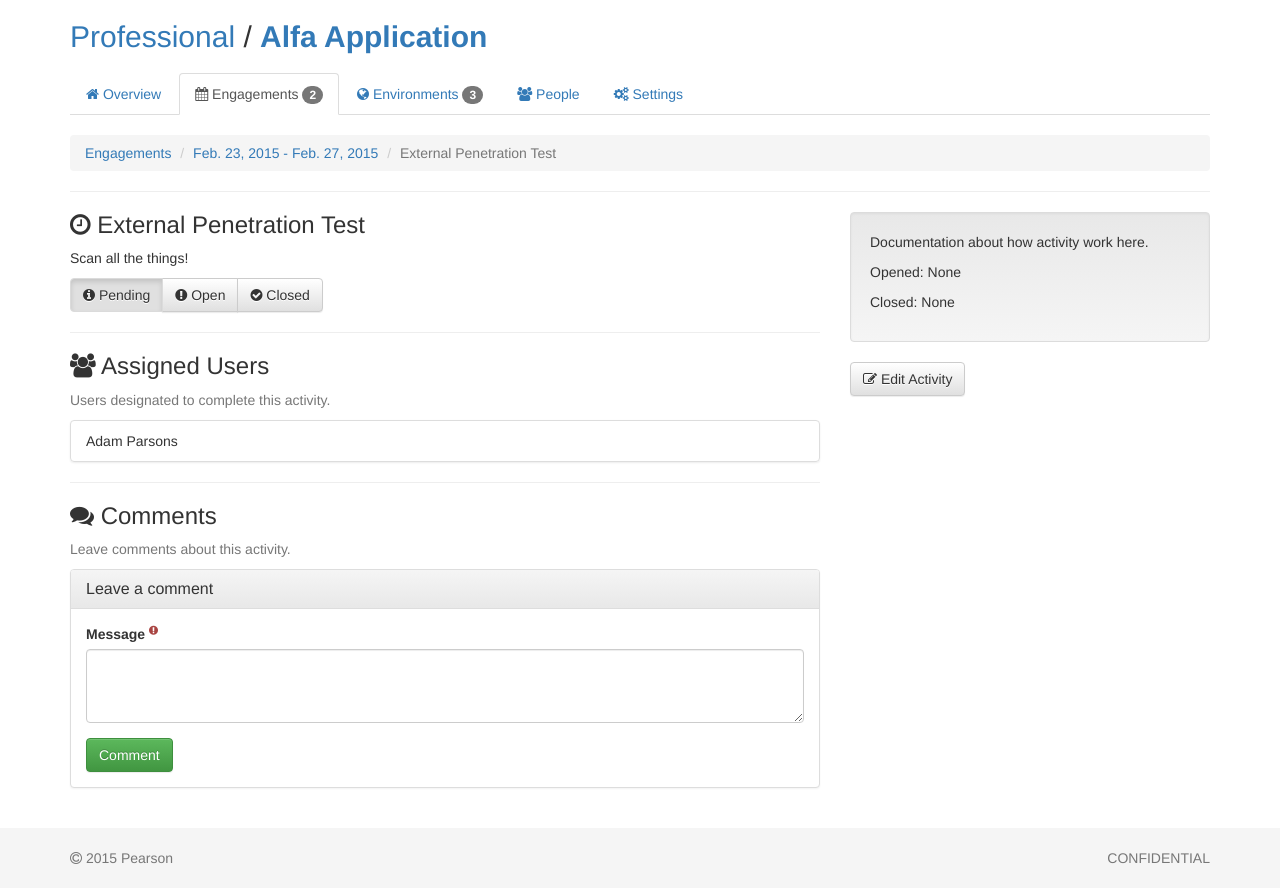
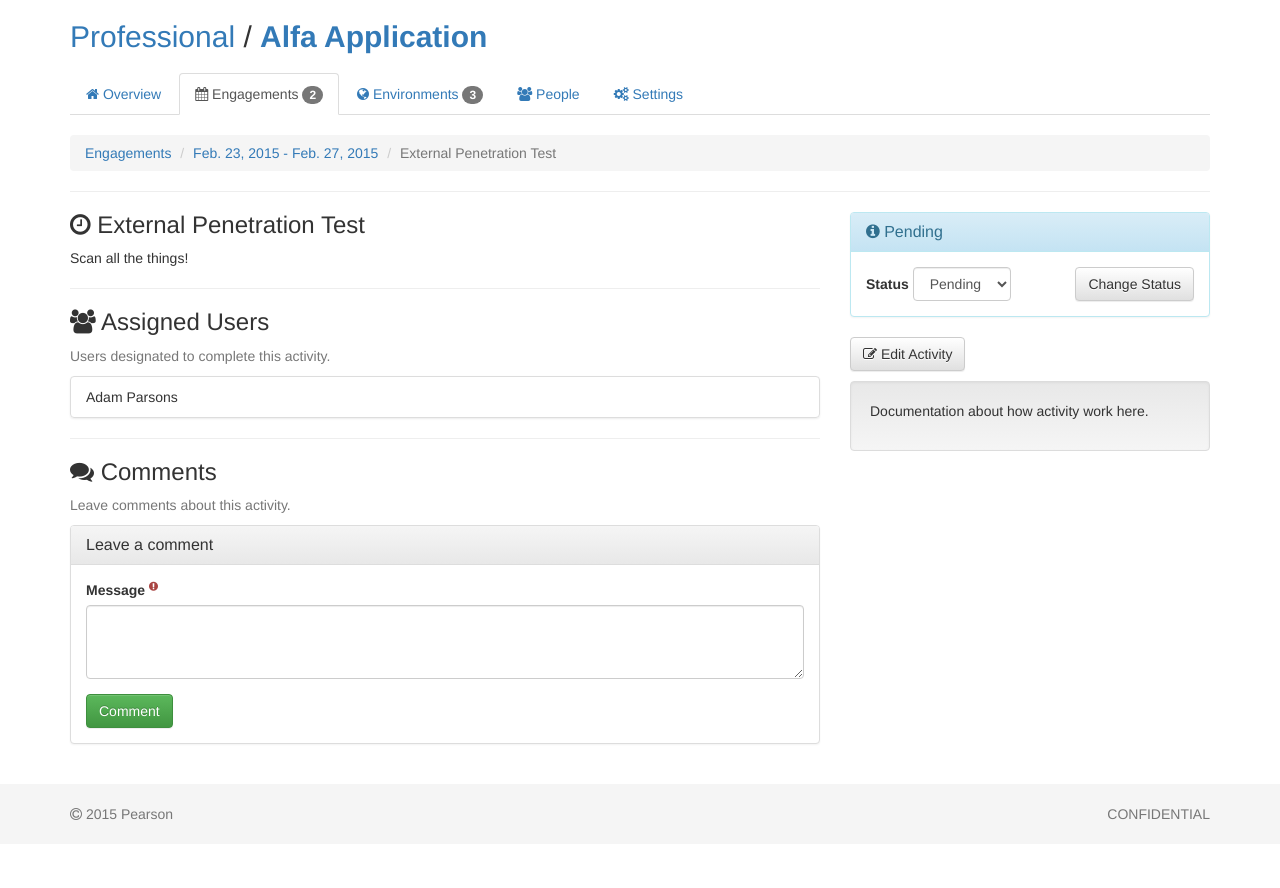
Before and after one commit to aparsons/bag-of-holding, a Django app: page /tracker/activities/1/ in a window 1280 px wide. Shown: the part 51-939 px from the top of the page. After the commit the page ends 871 px from the top, so only its background shows below. Run offline with Django 3.2, Linux system fonts and the light colour scheme; a user stored in the database is signed in; data comes from the database, SQL or seed files in the repository; data that the repository does not hold is empty; some libraries are stand-ins or nearby versions.

Commit message:
Added working change status button, activity documentation

```diff
--- a/appsec/appsec/templates/forms/form_snippet.html
+++ b/appsec/appsec/templates/forms/form_snippet.html
@@ -1,6 +1,6 @@
 {% load widget_tweaks %}
 <div class="form-group{% if control.errors %} has-error has-feedback{% endif %}{% if class %} {{ class }}{% endif %}">
-  <label class="control-label" for="{{ control.id_for_label }}">{{ control.label }}{% if control.field.required %} <sup><span class="fa fa-exclamation-circle text-danger"></span></sup>{% endif %}</label>
+  <label class="control-label" for="{{ control.id_for_label }}">{{ control.label }}{% if control.field.required and required != False %} <sup><span class="fa fa-exclamation-circle text-danger"></span></sup>{% endif %}</label>
   {{ control | add_class:"form-control" }}
   {% if control.errors %}
   {% for error in control.errors %}
--- a/appsec/tracker/forms.py
+++ b/appsec/tracker/forms.py
@@ -196,6 +196,12 @@ class EngagementEditForm(forms.ModelForm):
                 self.add_error('end_date', "End date cannot be before start date.")
 
 
+class EngagementStatusForm(forms.ModelForm):
+    class Meta:
+        model = Engagement
+        fields = ['status']
+
+
 class EngagementDeleteForm(forms.ModelForm):
     class Meta:
         model = Engagement
@@ -237,10 +243,10 @@ class ActivityEditForm(forms.ModelForm):
         }
 
 
-class ActivityDeleteForm(forms.ModelForm):
+class ActivityStatusForm(forms.ModelForm):
     class Meta:
         model = Activity
-        fields = []
+        fields = ['status']
 
 
 class ActivityCommentAddForm(forms.ModelForm):
@@ -252,6 +258,12 @@ class ActivityCommentAddForm(forms.ModelForm):
         }
 
 
+class ActivityDeleteForm(forms.ModelForm):
+    class Meta:
+        model = Activity
+        fields = []
+
+
 # Person
 
 class PersonAddForm(forms.ModelForm):
--- a/appsec/tracker/templates/tracker/activities/detail.html
+++ b/appsec/tracker/templates/tracker/activities/detail.html
@@ -16,12 +16,6 @@
     <h3 class="no-margin-top"><span class="fa fa-clock-o" aria-hidden="true"></span> {{ activity.activity_type.name }}</h3>
     {% if activity.description %}<p>{{ activity.description }}</p>{% endif %}
 
-    <div class="btn-group" role="group" aria-label="status">
-      <a href="#" class="btn btn-default{% if activity.is_pending %} active{% endif %}" role="button"><span class="fa fa-info-circle" aria-hidden="true"></span><span class="hidden-xs"> Pending</span></a>
-      <a href="#" class="btn btn-default{% if activity.is_open %} active{% endif %}" role="button"><span class="fa fa-exclamation-circle" aria-hidden="true"></span><span class="hidden-xs"> Open</span></a>
-      <a href="#" class="btn btn-default{% if activity.is_closed %} active{% endif %}" role="button"><span class="fa fa-check-circle" aria-hidden="true"></span><span class="hidden-xs"> Closed</span></a>
-    </div>
-
     <hr>
 
     <h3><span class="fa fa-users" aria-hidden="true"></span> Assigned Users</h3>
@@ -33,6 +27,12 @@
       <li class="list-group-item list-group-item-danger">No users have been assigned to this activity</li>
       {% endfor %}
     </ul>
+
+    {% if activity.activity_type.documentation %}
+    <hr>
+    <h3><span class="fa fa-file-text-o" aria-hidden="true"></span> {{ activity.activity_type.name }} Documentation</h3>
+    <p>{{ activity.activity_type.documentation }}</p>
+    {% endif %}
 
     <hr>
 
@@ -61,12 +61,34 @@
     </div>
   </div>
   <div class="col-md-4">
+    <div class="panel {% if activity.is_pending %}panel-info{% elif activity.is_open %}panel-primary{% elif activity.is_closed %}panel-success{% endif %} hidden-sm hidden-xs">
+      <div class="panel-heading">
+        <h4 class="panel-title">{% if activity.is_pending %}<span class="fa fa-info-circle" aria-hidden="true"></span>{% elif activity.is_open %}<span class="fa fa-exclamation-circle" aria-hidden="true"></span>{% elif activity.is_closed %}<span class="fa fa-check-circle" aria-hidden="true"></span>{% endif %} {{ activity.get_status_display }}</h4>
+      </div>
+      <div class="panel-body">
+        <form method="post" action="{% url 'tracker:activity.status' activity.id %}" class="form-inline">
+          {% csrf_token %}
+          {% include "forms/form_snippet.html" with control=status_form.status required=False %}
+          <button class="btn btn-default pull-right" type="submit">Change Status</button>
+        </form>
+      </div>
+      {% if activity.open_date or activity.close_date %}
+      <ul class="list-group">
+        {% if activity.open_date %}
+        <li class="list-group-item"><strong>Opened:</strong> <span data-toggle="tooltip" data-placement="bottom" title="{{ activity.open_date }}">{{ activity.open_date|naturaltime }}</span></li>
+        {% endif %}
+        {% if activity.close_date %}
+        <li class="list-group-item"><strong>Closed:</strong> <span data-toggle="tooltip" data-placement="bottom" title="{{ activity.close_date }}">{{ activity.close_date|naturaltime }}</span></li>
+        {% endif %}
+      </ul>
+      {% endif %}
+    </div>
+
+    <p><a href="{% url 'tracker:activity.edit' activity.id %}" class="btn btn-default" role="button"><span class="fa fa-pencil-square-o" aria-hidden="true"></span> Edit Activity</a></p>
+
     <div class="well hidden-sm hidden-xs">
       <p>Documentation about how activity work here.</p>
-      <p>Opened: {{ activity.open_date }}</p>
-      <p>Closed: {{ activity.close_date }}</p>
     </div>
-    <a href="{% url 'tracker:activity.edit' activity.id %}" class="btn btn-default" role="button"><span class="fa fa-pencil-square-o" aria-hidden="true"></span> Edit Activity</a>
   </div>
 </div>
 {% endblock activity_content %}
--- a/appsec/tracker/urls.py
+++ b/appsec/tracker/urls.py
@@ -44,17 +44,21 @@ urlpatterns = patterns('',
     url(r'^environments/(?P<environment_id>\d+)/edit/danger/$', views.environment_edit_danger, name='environment.edit.danger'),
     url(r'^environments/(?P<environment_id>\d+)/delete/$', views.environment_delete, name='environment.delete'),
 
-    # Engagement Routes
+    # Engagement
     url(r'^applications/(?P<application_id>\d+)/engagements/add/$', views.engagement_add, name='engagement.add'),
     url(r'^engagements/(?P<engagement_id>\d+)/$', views.engagement_detail, name='engagement.detail'),
     url(r'^engagements/(?P<engagement_id>\d+)/edit/$', views.engagement_edit, name='engagement.edit'),
+    url(r'^engagements/(?P<engagement_id>\d+)/status/$', views.engagement_status, name='engagement.status'),
     url(r'^engagements/(?P<engagement_id>\d+)/delete/$', views.engagement_delete, name='engagement.delete'),
     url(r'^engagements/(?P<engagement_id>\d+)/comments/add/$', views.engagement_comment_add, name='engagement.comment.add'),
+
+
 
     # Activity Routes
     url(r'^engagements/(?P<engagement_id>\d+)/activities/add/$', views.activity_add, name='activity.add'),
     url(r'^activities/(?P<activity_id>\d+)/$', views.activity_detail, name='activity.detail'),
     url(r'^activities/(?P<activity_id>\d+)/edit/$', views.activity_edit, name='activity.edit'),
+    url(r'^activities/(?P<activity_id>\d+)/status/$', views.activity_status, name='activity.status'),
     url(r'^activities/(?P<activity_id>\d+)/delete/$', views.activity_delete, name='activity.delete'),
     url(r'^activities/(?P<activity_id>\d+)/comments/add/$', views.activity_comment_add, name='activity.comment.add'),
 
--- a/appsec/tracker/views.py
+++ b/appsec/tracker/views.py
@@ -18,8 +18,8 @@ from tracker.forms import OrganizationAddForm, OrganizationSettingsGeneralForm,
 from tracker.forms import ApplicationAddForm, ApplicationDeleteForm, ApplicationSettingsGeneralForm, ApplicationSettingsOrganizationForm, ApplicationSettingsMetadataForm, ApplicationSettingsTagsForm, ApplicationSettingsThreadFixForm
 from tracker.forms import ApplicationSettingsDataElementsForm, ApplicationSettingsDCLOverrideForm
 from tracker.forms import EnvironmentAddForm, EnvironmentEditForm, EnvironmentDeleteForm, EnvironmentLocationAddForm
-from tracker.forms import EngagementAddForm, EngagementEditForm, EngagementDeleteForm, EngagementCommentAddForm
-from tracker.forms import ActivityAddForm, ActivityEditForm, ActivityDeleteForm, ActivityCommentAddForm
+from tracker.forms import EngagementAddForm, EngagementEditForm, EngagementStatusForm, EngagementDeleteForm, EngagementCommentAddForm
+from tracker.forms import ActivityAddForm, ActivityEditForm, ActivityStatusForm, ActivityDeleteForm, ActivityCommentAddForm
 from tracker.forms import PersonAddForm
 
 
@@ -622,7 +622,9 @@ def engagement_detail(request, engagement_id):
     open_activities = engagement.activity_set.filter(status=Activity.OPEN_STATUS)
     closed_activities = engagement.activity_set.filter(status=Activity.CLOSED_STATUS)
 
-    form = EngagementCommentAddForm()
+    status_form = EngagementStatusForm(instance=engagement)
+
+    comment_form = EngagementCommentAddForm()
 
     return render(request, 'tracker/engagements/detail.html', {
         'application': engagement.application,
@@ -630,7 +632,8 @@ def engagement_detail(request, engagement_id):
         'pending_activities': pending_activities,
         'open_activities': open_activities,
         'closed_activities': closed_activities,
-        'form': form,
+        'status_form': status_form,
+        'form': comment_form,
         'active_tab': 'engagements'
     })
 
@@ -678,6 +681,20 @@ def engagement_edit(request, engagement_id):
 
 @login_required
 @require_http_methods(['POST'])
+def engagement_status(request, engagement_id):
+    engagement = get_object_or_404(Engagement, pk=engagement_id)
+
+    status_form = EngagementStatusForm(request.POST, instance=engagement)
+
+    if status_form.is_valid():
+        engagement = status_form.save()
+        messages.success(request, 'You successfully updated this engagement\'s status to ' + engagement.get_status_display().lower() + '.', extra_tags=random.choice(action_messages))
+
+    return redirect('tracker:engagement.detail', engagement_id=engagement.id)
+
+
+@login_required
+@require_http_methods(['POST'])
 def engagement_delete(request, engagement_id):
     engagement = get_object_or_404(Engagement, pk=engagement_id)
 
@@ -716,12 +733,14 @@ def engagement_comment_add(request, engagement_id):
 def activity_detail(request, activity_id):
     activity = get_object_or_404(Activity, pk=activity_id)
 
-    form = ActivityCommentAddForm()
+    status_form = ActivityStatusForm(instance=activity)
+    comment_form = ActivityCommentAddForm()
 
     return render(request, 'tracker/activities/detail.html', {
         'application': activity.engagement.application,
         'activity': activity,
-        'form': form,
+        'status_form': status_form,
+        'form': comment_form,
         'active_tab': 'engagements'
     })
 
@@ -767,6 +786,20 @@ def activity_edit(request, activity_id):
         'form': form,
         'active_tab': 'engagements'
     })
+
+
+@login_required
+@require_http_methods(['POST'])
+def activity_status(request, activity_id):
+    activity = get_object_or_404(Activity, pk=activity_id)
+
+    status_form = ActivityStatusForm(request.POST, instance=activity)
+
+    if status_form.is_valid():
+        activity = status_form.save()
+        messages.success(request, 'You successfully updated this activity\'s status to ' + activity.get_status_display().lower() + '.', extra_tags=random.choice(action_messages))
+
+    return redirect('tracker:activity.detail', activity_id=activity.id)
 
 
 @login_required
```
Also changed, not shown: appsec/tracker/templates/tracker/engagements/detail.html (+26 -12 lines).
